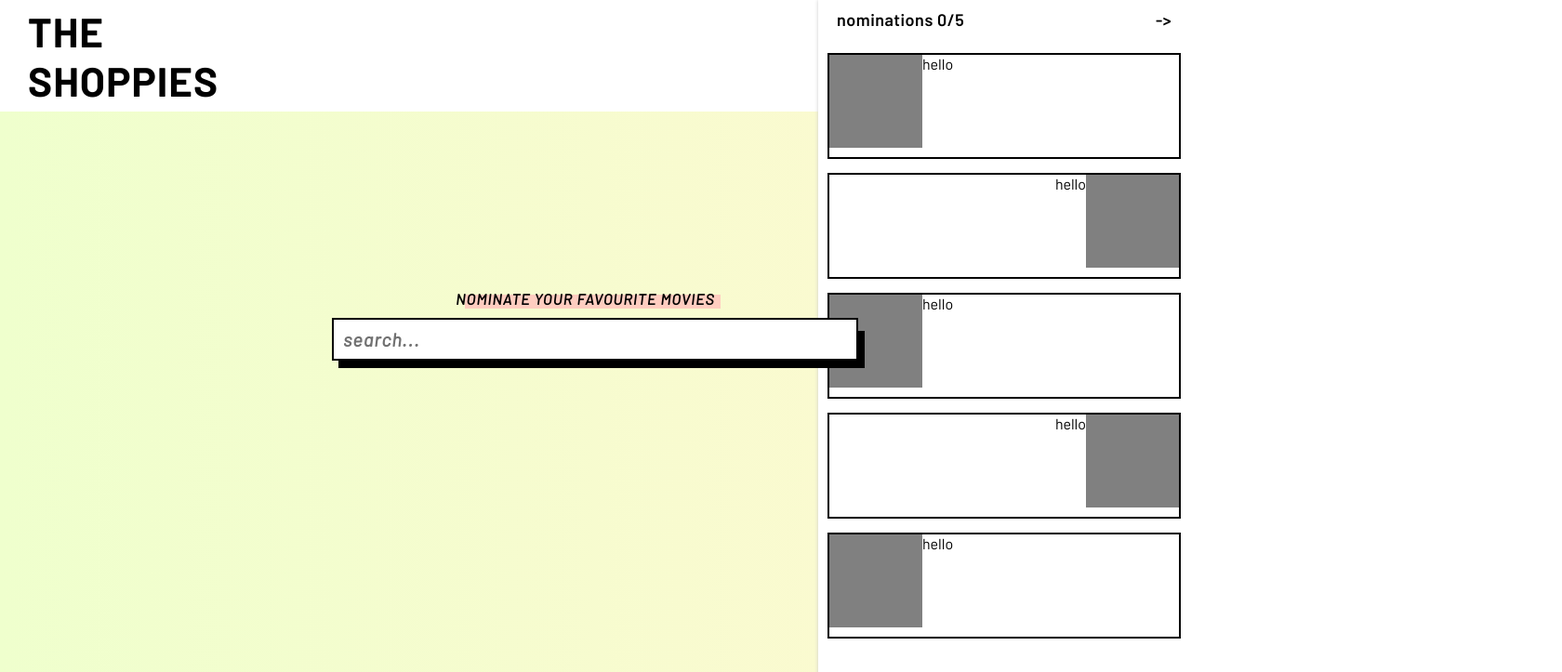
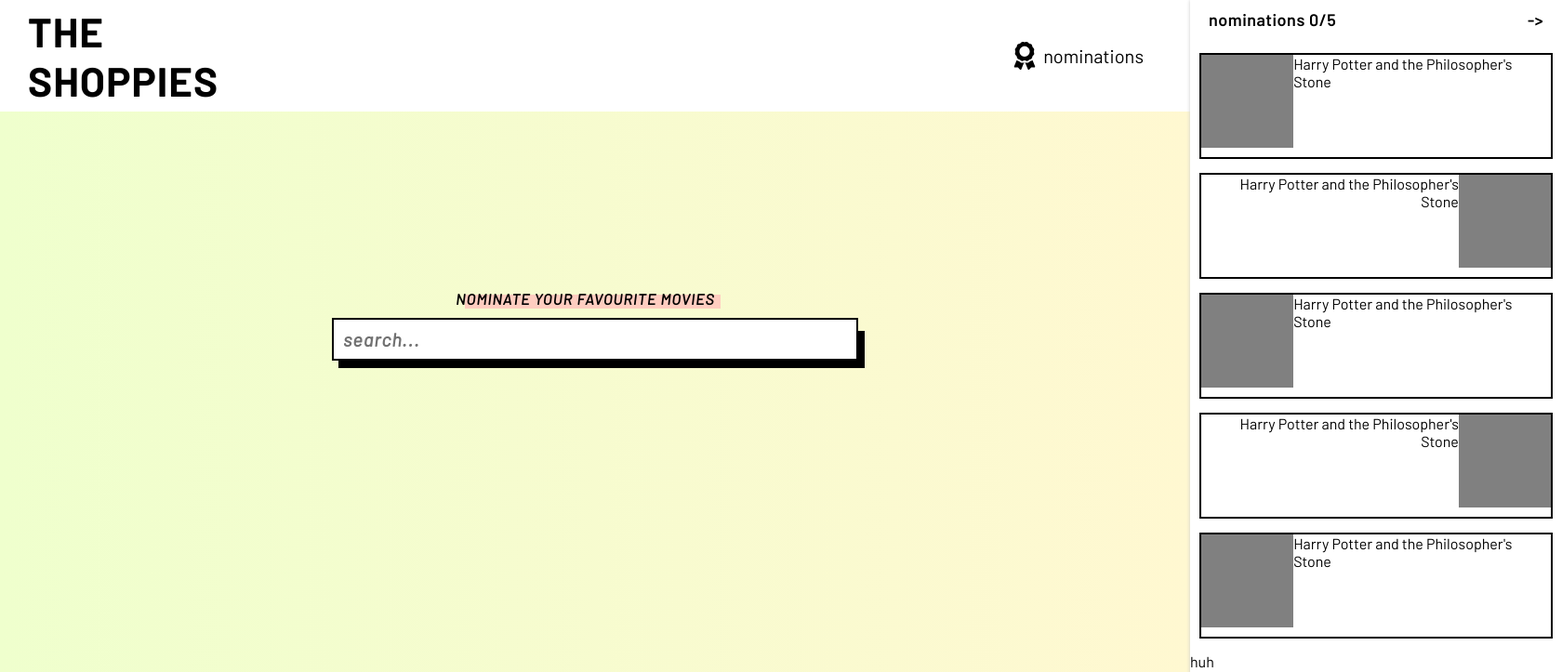
Before and after one commit to wendy-guo/the-shoppies, a React (Create React App) app in the folder shoppies/: page / in a window 1280 px wide. Shown: the top 723 px of the page at 93% size, 1680 px wide, since content can reach past the window. Built offline with nearby package versions, Linux system fonts and the light colour scheme.

Commit message:
added contents to and animated SideBar

```diff
--- a/shoppies/src/components/SideBar/index.js
+++ b/shoppies/src/components/SideBar/index.js
@@ -2,15 +2,29 @@ import "./style.css";
 
 function SideBar(props) {
   return (
-    <div className="side-bar">
+    <div
+      className="side-bar"
+      style={{ transform: props.open ? "translateX(0px)" : "translateX(100%)" }}
+    >
       <div className="sb-heading">
         <div>nominations {props.numNom}/5</div>
-        <div>{"->"}</div>
+        <div className="sb-close" onClick={props.onClose}>
+          {"->"}
+        </div>
       </div>
       <div>
         {props.nominations.map((nom, i) => (
-          <Nomination title="hello" even={i % 2 === 0} />
+          <Nomination
+            title="Harry Potter and the Philosopher's Stone"
+            even={i % 2 === 0}
+          />
         ))}
+      </div>
+      <div className="submit-btn">
+        <div className="submit-shadow">huh</div>
+        <div className={props.numNom === 5 ? "submit" : "no-submit"}>
+          submit
+        </div>
       </div>
     </div>
   );
@@ -23,7 +37,12 @@ function Nomination(props) {
       style={{ flexDirection: props.even ? "row" : "row-reverse" }}
     >
       <div className="nom-image"></div>
-      <div>{props.title}</div>
+      <div
+        className="nom-title"
+        style={{ textAlign: props.even ? "left" : "right" }}
+      >
+        {props.title}
+      </div>
     </div>
   );
 }
```
